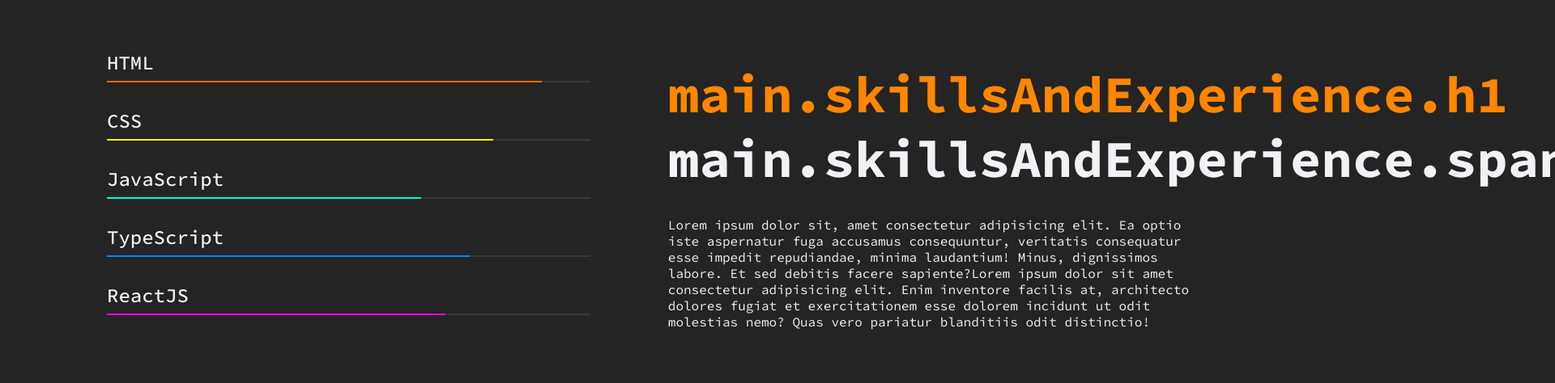
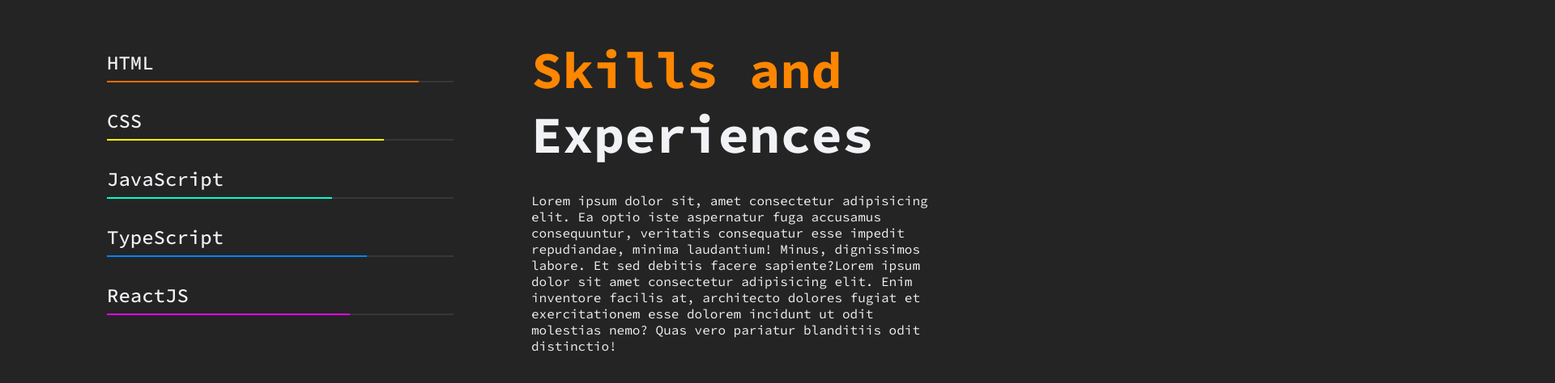
Before and after one commit to JhonatanGAlves/alves-portfolio, a React (Create React App) app: page / in a window 1280 px wide. Shown: the part 958-1432 px from the top of the page at 81% size, 1920 px wide, since content can reach past the window. Built offline with nearby package versions, Linux system fonts and the light colour scheme.

Commit message:
🔤 title: add more translations to skillsAndExperience component

```diff
--- a/src/i18n/locales/en-us.js
+++ b/src/i18n/locales/en-us.js
@@ -19,6 +19,12 @@
         fourth: "const academicEducation = 'Analysis and systems development'",
       },
       button: "contact"
+    },
+    main: {
+      skillsAndExperience: {
+        h1: "Skills and ",
+        span: "Experiences"
+      }
     }
   }
 }
--- a/src/i18n/locales/pt-br.js
+++ b/src/i18n/locales/pt-br.js
@@ -19,6 +19,12 @@
         fourth: "const formacao = 'Análise e Desenvolvimento de Sistemas'",
       },
       button: "contato"
+    },
+    main: {
+      skillsAndExperience: {
+        h1: "Skills e ",
+        span: "Experiências"
+      }
     }
   }
 }
```
